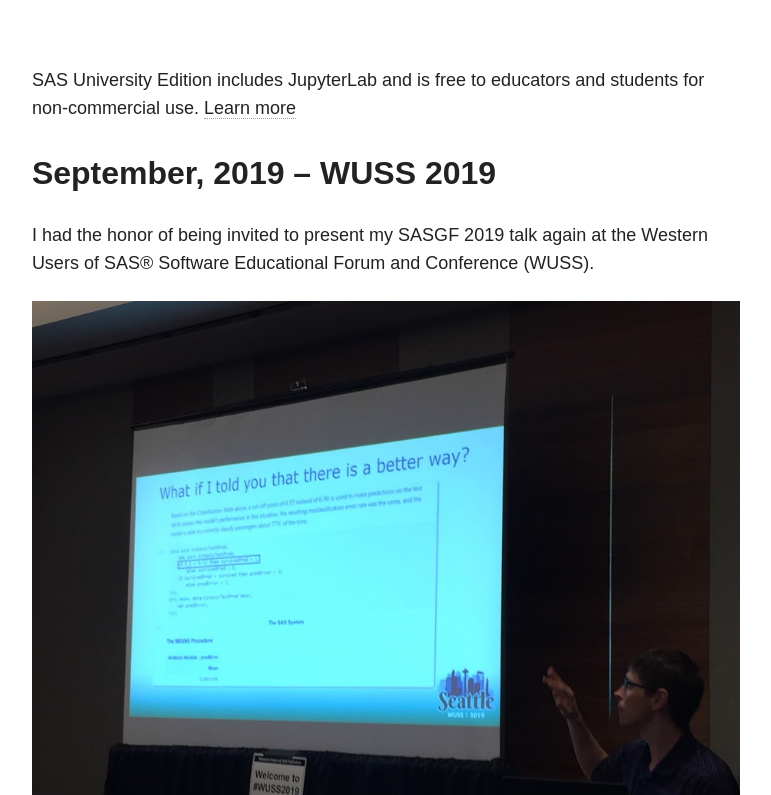
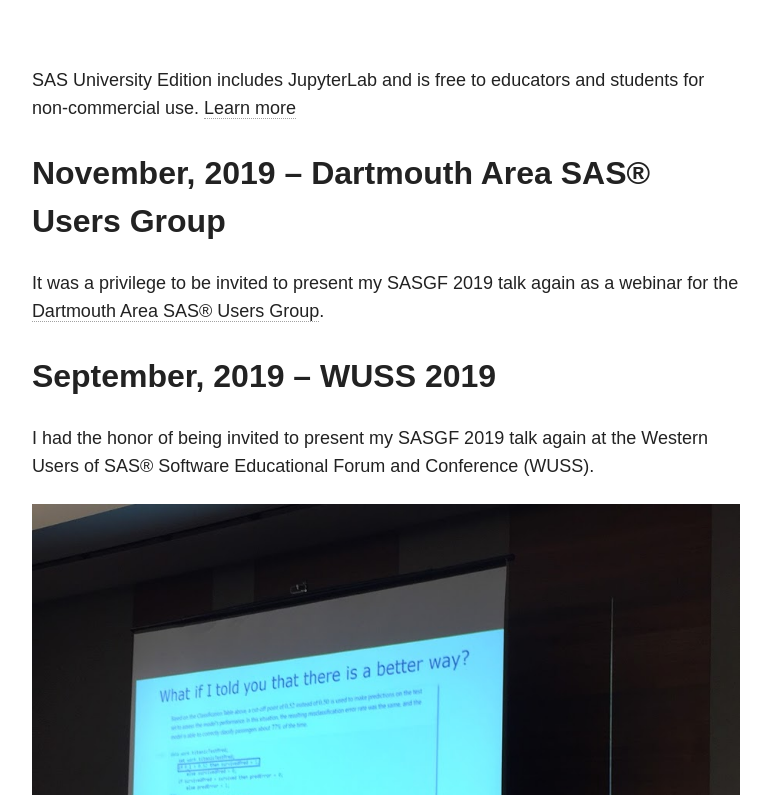
Before and after one commit to brgaines/brgaines.github.io, a Jekyll site: the page built from presentations/index.md, in a window 1280 px wide and 900 px high, scrolled down 1702 px, cut to the strip 105-900 px from the top of the window. Shown: the whole strip, without its empty margins (254-1025 px from the left). Built offline with Jekyll 4.4.1, drawn with Linux system fonts in a browser that asks for light colours; nearby versions of some CDN libraries; some of the changed text lies outside the part shown.

Commit message:
Added Dartmouth LUG webinar

```diff
--- a/presentations/index.md
+++ b/presentations/index.md
@@ -19,6 +19,10 @@ I had the pleasure of discussing these topics in the [Consortium for the Advance
 <br>
 
 SAS University Edition includes JupyterLab and is free to educators and students for non-commercial use. [Learn more](https://www.sas.com/en_us/software/university-edition.html)
+
+## November, 2019 -- Dartmouth Area SAS® Users Group
+It was a privilege to be invited to present my SASGF 2019 talk again as a webinar for the [Dartmouth Area SAS® Users Group](http://dasug.dartmouth.edu/index.php/announcements/events/).
+
 
 ## September, 2019 -- WUSS 2019
 I had the honor of being invited to present my SASGF 2019 talk again at the Western Users of SAS® Software Educational Forum and Conference (WUSS).
@@ -69,6 +73,8 @@ The following videos are shortened versions of my demos. Your questions and comm
 <br>
 <iframe width="560" height="315" src="https://www.youtube.com/embed/S6wWBEr5H3M" frameborder="0" allow="accelerometer; autoplay; encrypted-media; gyroscope; picture-in-picture" allowfullscreen></iframe>
 
+   https://ww2.amstat.org/meetings/jsm/2020/onlineprogram/AbstractDetails.cfm?abstractid=313386
+
 ## August 3, 2017 -- Joint Statistical Meetings (Baltimore, MD)
 I presented my latest [research](http://brgaines.github.io/research/) at the [Joint Statistical Meetings](https://ww2.amstat.org/meetings/jsm/2017/) in Baltimore.  My talk was a part of a session on [Optimization Methods with Biological Applications](https://ww2.amstat.org/meetings/jsm/2017/onlineprogram/ActivityDetails.cfm?SessionID=214213).
 
```
